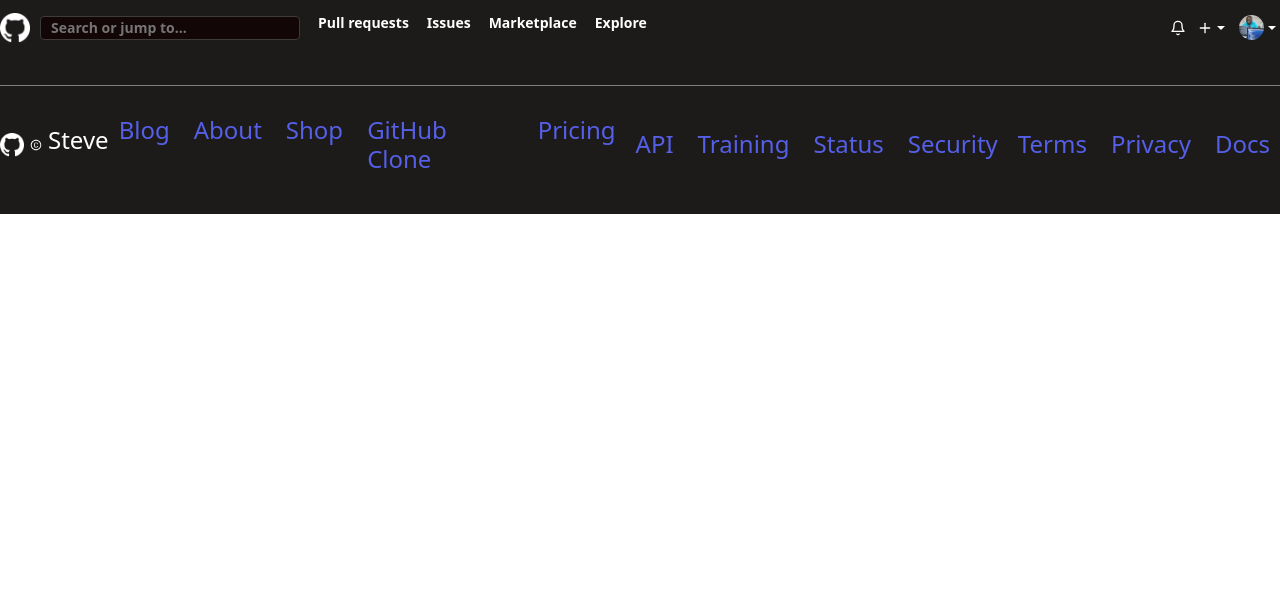
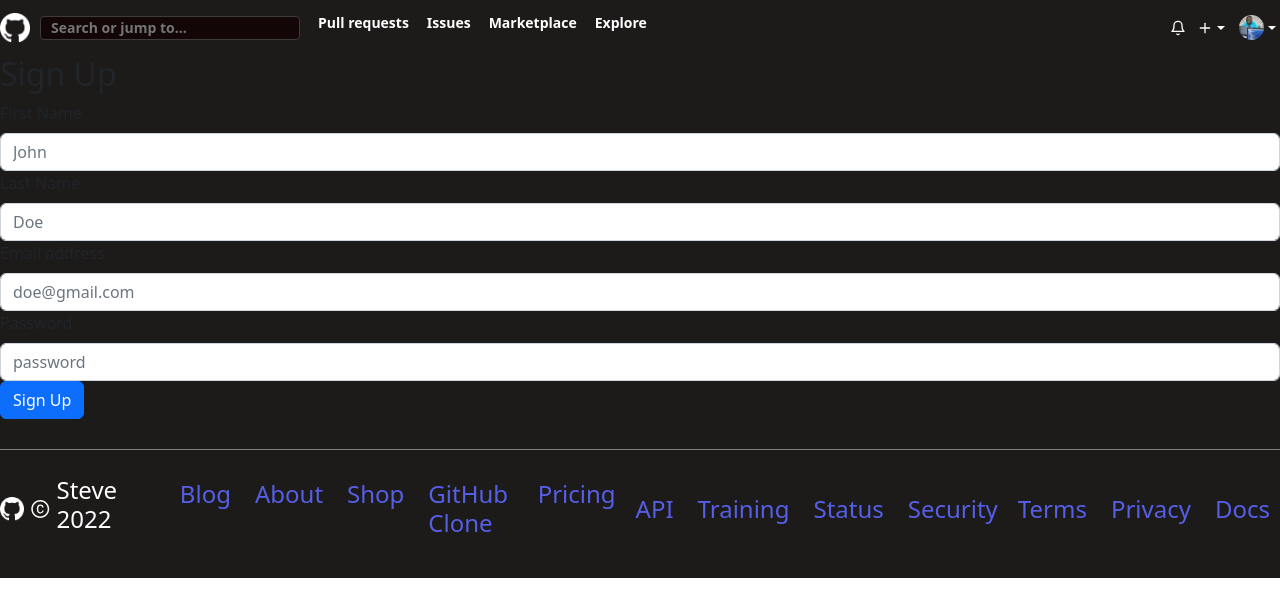
Before and after one commit to Sephens/GitHubClone, a React (Create React App) app in the folder gfrontend/: page /signup in a window 1280 px wide. Shown: the top 616 px of the page. Built offline with nearby package versions, Linux system fonts and the light colour scheme.

Commit message:
sign up form to submit data to the database

```diff
--- a/gfrontend/package.json
+++ b/gfrontend/package.json
@@ -6,6 +6,7 @@
     "@testing-library/jest-dom": "^5.16.5",
     "@testing-library/react": "^13.4.0",
     "@testing-library/user-event": "^13.5.0",
+    "axios": "^1.1.3",
     "bootstrap": "^5.2.2",
     "react": "^18.2.0",
     "react-bootstrap": "^2.5.0",
--- a/gfrontend/src/App.js
+++ b/gfrontend/src/App.js
@@ -1,21 +1,23 @@
-import './App.scss';
-import Navbar from './components/Navbar';
-import Main from './components/Main';
-import Profile from './Pages/Profile'
-import { BrowserRouter, Routes, Route} from "react-router-dom";
-import Footer from './components/Footer';
+import "./App.scss";
+import Navbar from "./components/Navbar";
+import Main from "./components/Main";
+import Profile from "./Pages/Profile";
+import { BrowserRouter, Routes, Route } from "react-router-dom";
+import Footer from "./components/Footer";
+import SignUp from "../src/Pages/SignUp";
 
 function App() {
   return (
     <BrowserRouter>
-    <div className="App">
-      <Navbar/>
-      <Routes>
-        <Route path="/" element={<Main/>}/>
-        <Route path="/Profile" element={<Profile/>}/>
-      </Routes>
-      <Footer/>
-    </div>
+      <div className="App">
+        <Navbar />
+        <Routes>
+          <Route path="/signup" element={<SignUp />} />
+          <Route path="/" element={<Main />} />
+          <Route path="/Profile" element={<Profile />} />
+        </Routes>
+        <Footer />
+      </div>
     </BrowserRouter>
   );
 }
--- a/gfrontend/src/Pages/SignUp.jsx
+++ b/gfrontend/src/Pages/SignUp.jsx
@@ -1,31 +1,90 @@
-import React from 'react';
+import axios from "axios";
+// tell boostrap that you want to use the form and button
 import { Form, Button } from "react-bootstrap";
+import React, {useState} from 'react'
 
 function SignUp() {
+
+
+  const [firstname, setFirstname] = useState("");
+  const [secname, setSecname] = useState("");
+  const [email, setEmail] = useState("");
+  const [password, setPassword] = useState("");
+  const [signup, setSignup] = useState(false);
+
+
+  const handleSubmit = (e) =>{
+    //prevent the form from refreshing the whole page
+    e.preventDefault();
+
+  }
+
   return (
     <div>
+      <h2>Sign Up</h2>
+      <Form onSubmit={(e)=>handleSubmit(e)}>
+      {/* first name */}
+        <Form.Group controlId="formBasicFirstName">
+          <Form.Label>First Name</Form.Label>
+          <Form.Control
+          type="text"
+          name = "fname"
+          placeholder="John"
+          value={firstname}
+          onChange={(e)=>
+          setFirstname(e.target.value)
+          }
+          ></Form.Control>
+        </Form.Group>
 
-      <h2>Register</h2>
-      <Form>
+
+        {/* second name */}
+        <Form.Group>
+          <Form.Label>Last Name</Form.Label>
+          <Form.Control
+           type="text"
+           name = "secname"
+           value={secname}
+           onChange={(e)=>
+            setSecname(e.target.value)
+           }
+           placeholder="Doe"></Form.Control>
+        </Form.Group>
+
         {/* email */}
         <Form.Group controlId="formBasicEmail">
           <Form.Label>Email address</Form.Label>
-          <Form.Control type="email" placeholder="Enter email" />
+          <Form.Control
+          type="email"
+          name = "email"
+          value = {email}
+          placeholder="doe@gmail.com"
+          onChange={(e)=>
+          setEmail(e.target.value)
+          }
+          />
         </Form.Group>
 
         {/* password */}
         <Form.Group controlId="formBasicPassword">
           <Form.Label>Password</Form.Label>
-          <Form.Control type="password" placeholder="Password" />
+          <Form.Control
+          type="password"
+          name = "password"
+          value={password}
+          onChange={(e)=>
+          setPassword(e.target.value)
+          }
+          placeholder="password" />
         </Form.Group>
 
         {/* submit button */}
-        <Button variant="primary" type="submit">
-          Submit
+        <Button variant="primary" type="submit" onClick={(e)=>handleSubmit(e)}>
+          Sign Up
         </Button>
       </Form>
     </div>
-  )
-}
+  );
+  }
 
-export default SignUp
+export default SignUp;
--- a/gfrontend/src/components/Footer.jsx
+++ b/gfrontend/src/components/Footer.jsx
@@ -7,8 +7,8 @@
     <div className="footer">
       <div className="first-footer">
         <img src={image} alt="footerimg" />
-        <AiOutlineCopyright />
-        <h4>Steve</h4>
+        <AiOutlineCopyright className="copyright" />
+        <h4>Steve 2022</h4>
       </div>
       <div className="second-footer">
         <div className="second-footer-inside">
--- a/gfrontend/src/styles/Footer.scss
+++ b/gfrontend/src/styles/Footer.scss
@@ -21,6 +21,10 @@
             width: 24px;
             object-fit: contain;
         }
+
+        .copyright{
+            font-size: 22px;
+        }
     }
 
     .second-footer{
```
Also changed, not shown: gfrontend/src/Pages/Login.jsx (+7 -2 lines), 2 other files (tests, documents, lock files or other folders).
